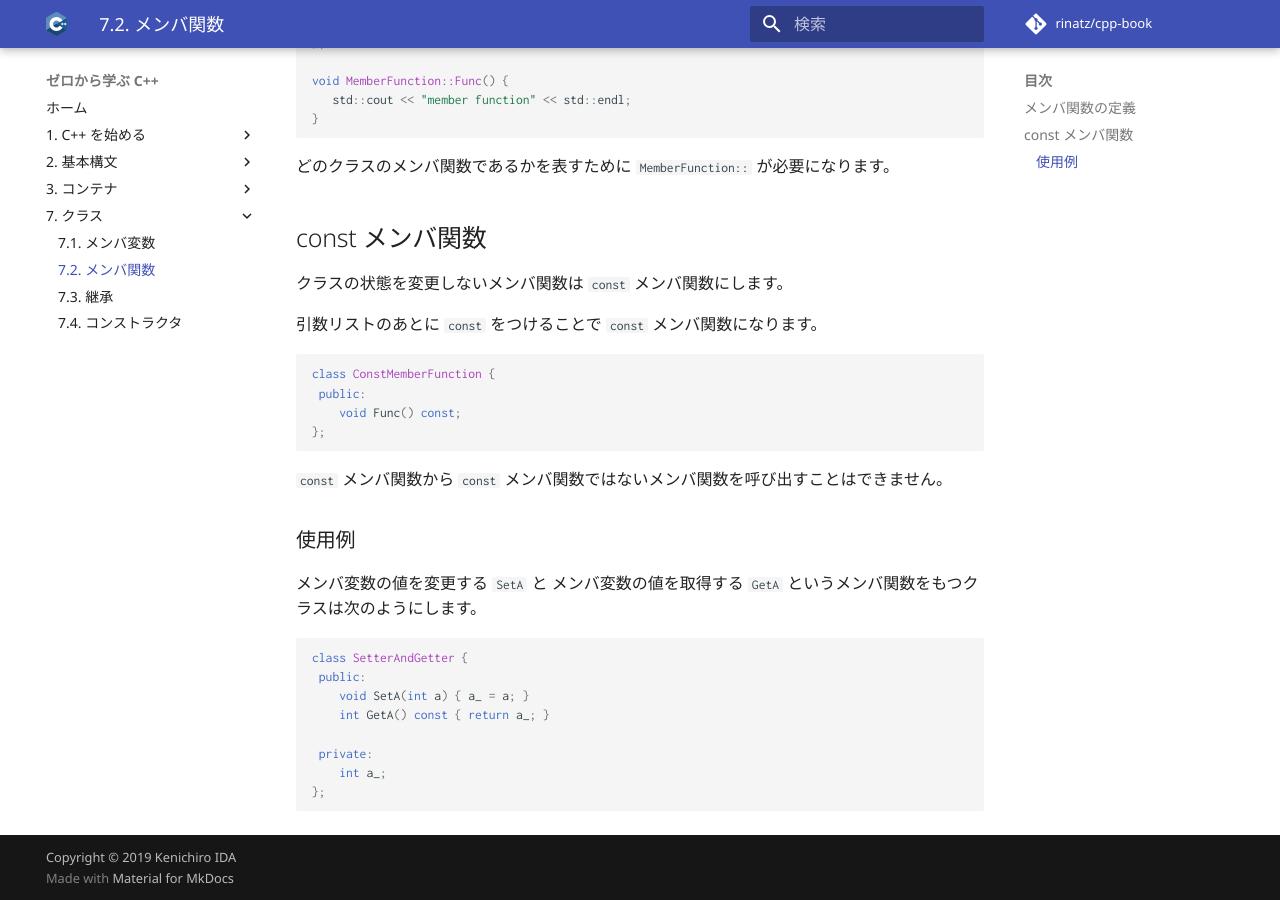
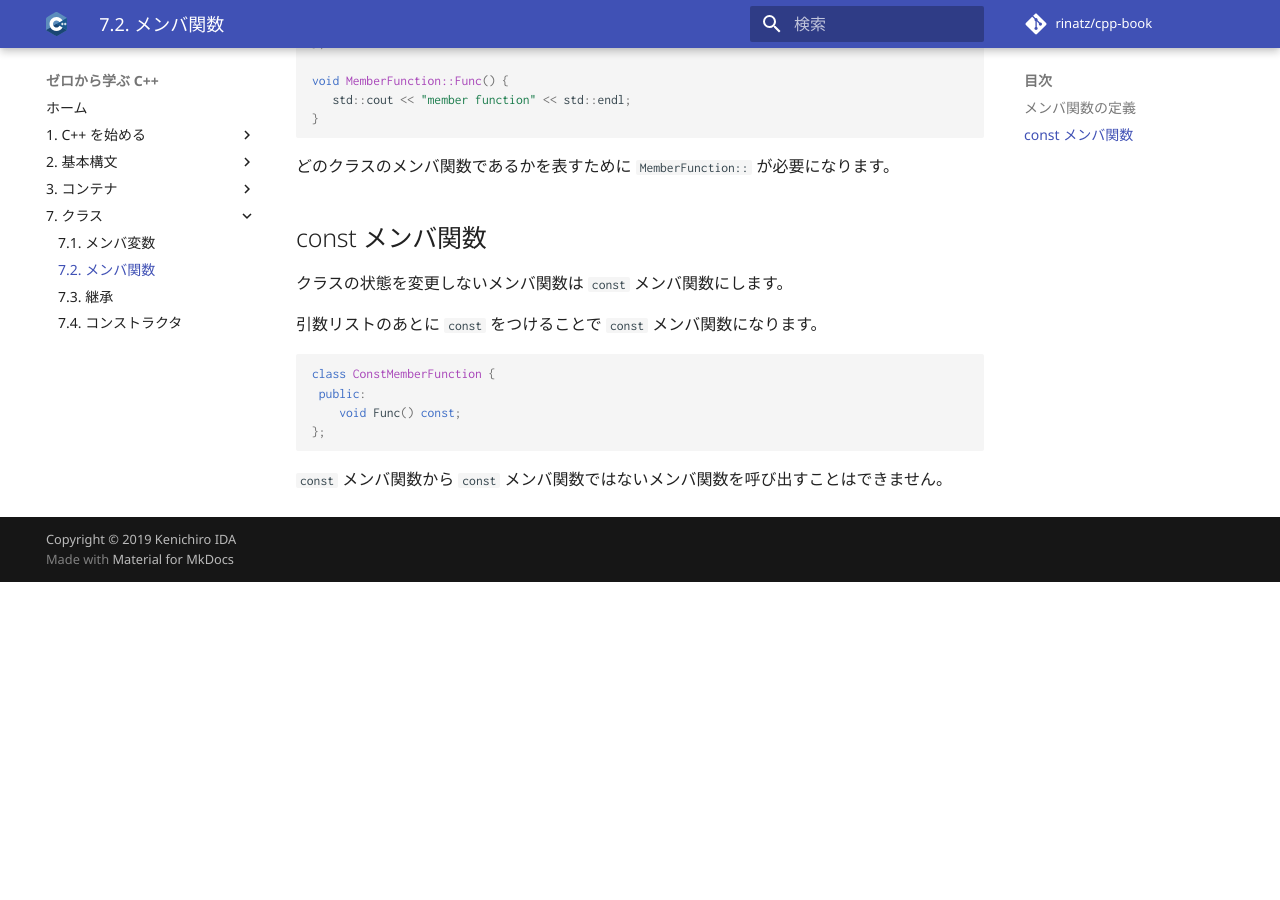
Before and after one commit to rinatz/cpp-book, an MkDocs documentation site: the page built from docs/ch07-02-member-functions.md, in a window 1280 px wide and 900 px high, scrolled down 837 px. Built offline with MkDocs 1.6.1 and Material for MkDocs 9.7.7, drawn with Linux system fonts in a browser that asks for light colours; comment, search, counter and statistics services are not loaded; after the commit the page ends 1419 px from its top, so only the background shows below that.

Commit message:
Remove redundant example

````diff
--- a/docs/ch07-02-member-functions.md
+++ b/docs/ch07-02-member-functions.md
@@ -61,19 +61,3 @@ class ConstMemberFunction {
 
 `const` メンバ関数から
 `const` メンバ関数ではないメンバ関数を呼び出すことはできません。
-
-### 使用例
-
-メンバ変数の値を変更する `SetA` と
-メンバ変数の値を取得する `GetA` というメンバ関数をもつクラスは次のようにします。
-
-```cpp
-class SetterAndGetter {
- public:
-    void SetA(int a) { a_ = a; }
-    int GetA() const { return a_; }
-
- private:
-    int a_;
-};
-```
````
